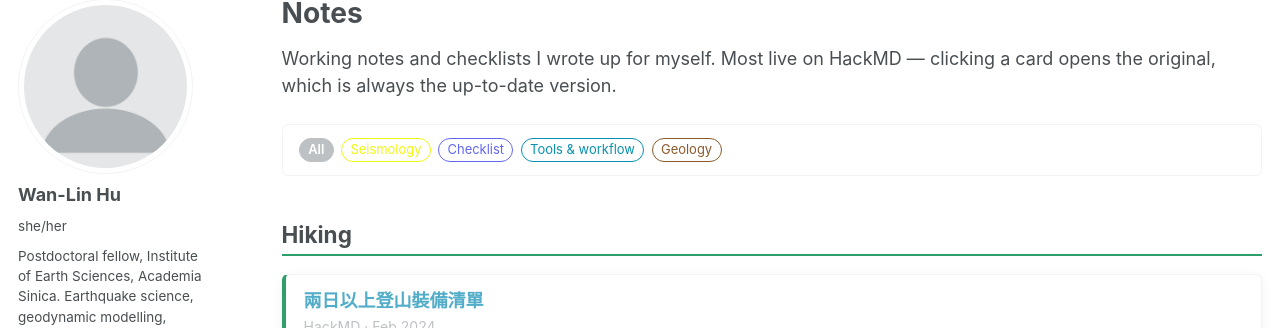
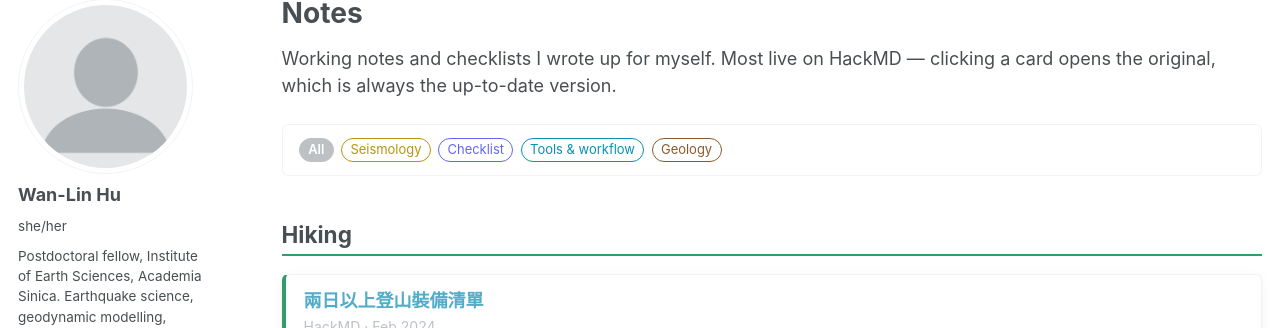
Before and after one commit to wanlin001/wanlin001.github.io, a Jekyll site: the page built from _pages/notes.html, in a window 1280 px wide and 900 px high. Shown: the part 102-430 px from the top of the window. Built offline with Jekyll 4.4.1, drawn with Linux system fonts in a browser that asks for light colours; comment, search, counter and statistics services are not loaded; a style sheet for code colours, icons or effects is not loaded.

Commit message:
Update topics.yml

```diff
--- a/_data/topics.yml
+++ b/_data/topics.yml
@@ -84,7 +84,6 @@ geology:
   label: "Geology"
   color: "#8b5a2b"
 
-
 seismology:
   label: "Seismology"
-  color: "#f0f70f"
+  color: "#B7950B"
```
